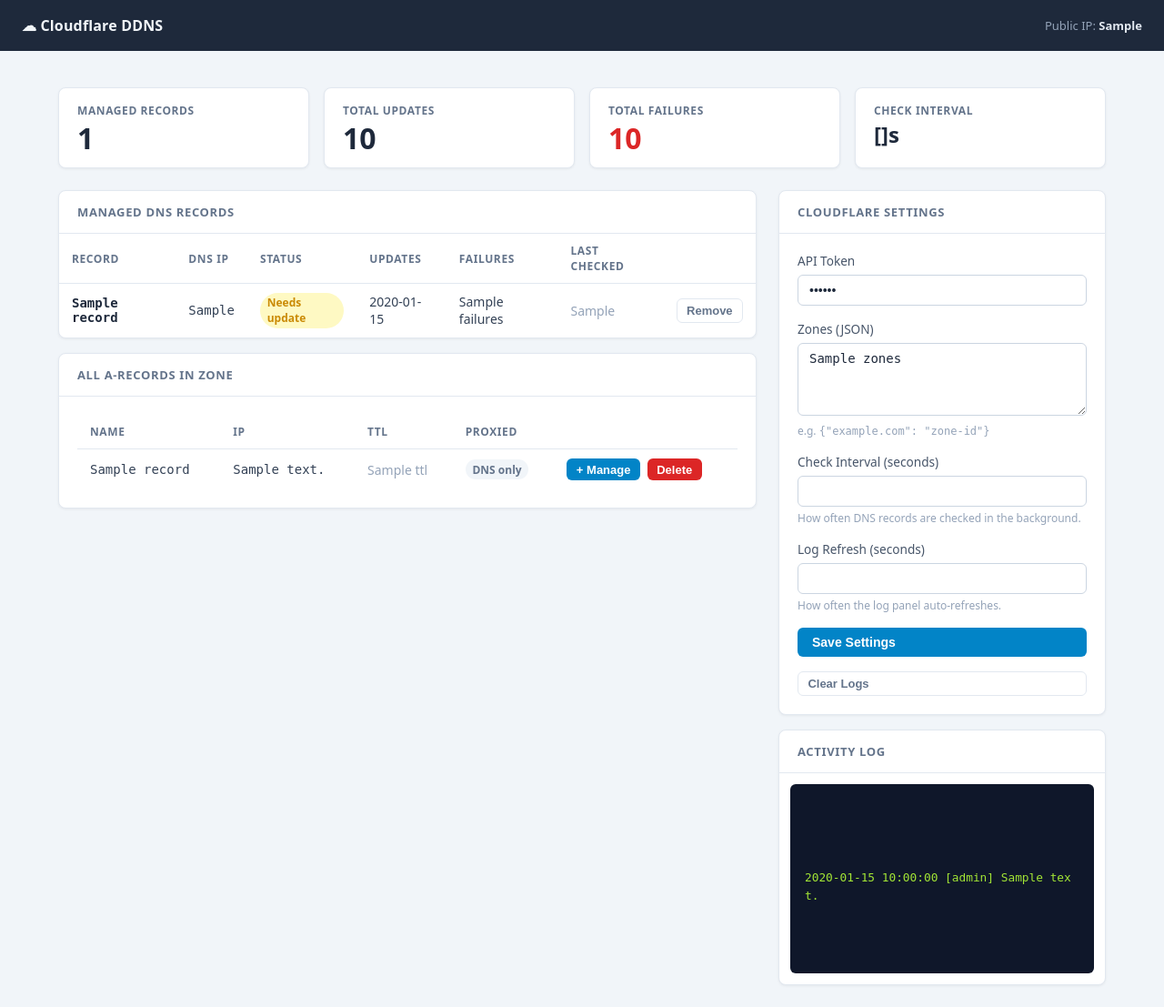
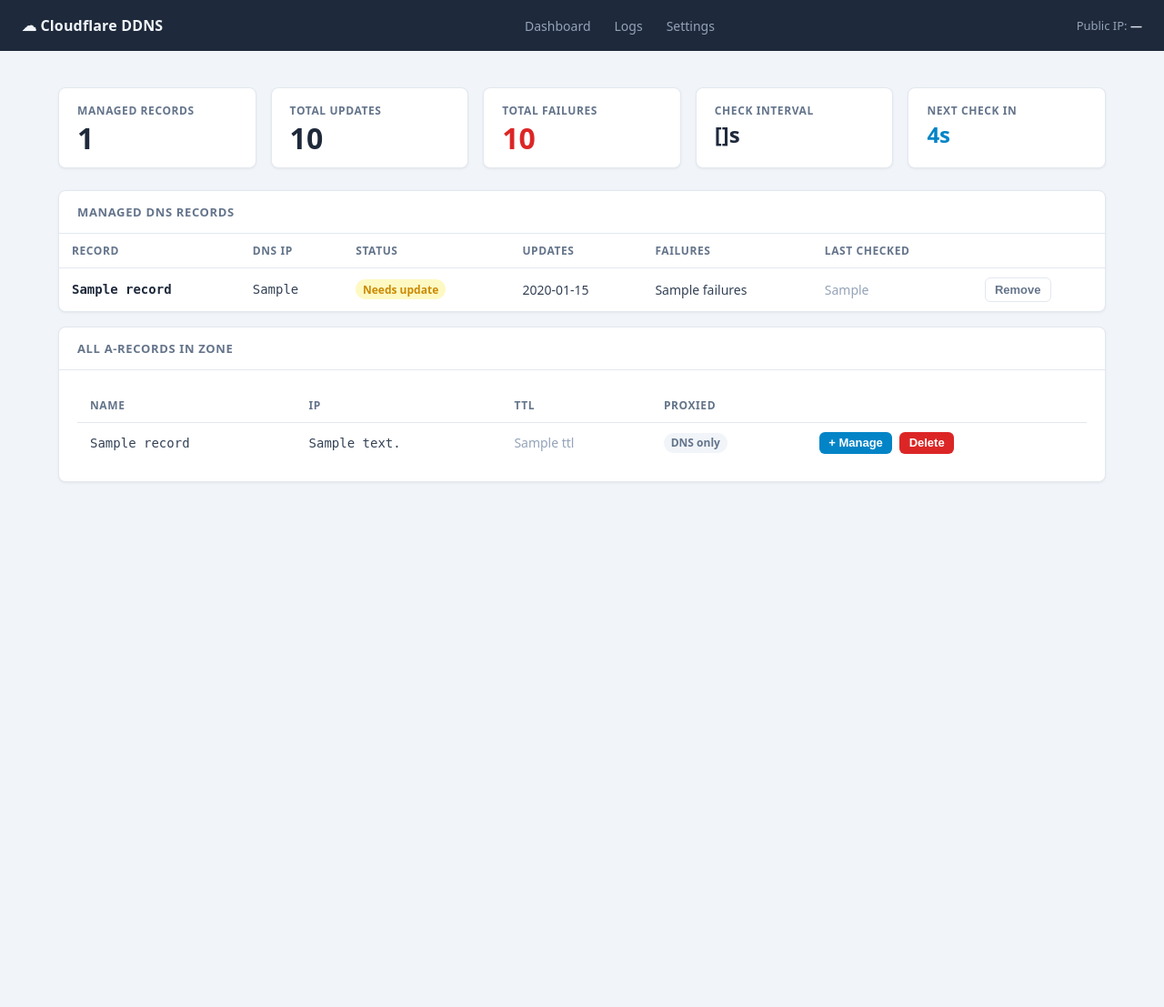
Before and after one commit to Beejeex/cloudflare-ddns-ui, a FastAPI app: template templates/dashboard.html in a window 1280 px wide. Shown: the whole page at 91% size. After the commit the page ends 530 px from the top, so only its background shows below. Run offline with FastAPI, Linux system fonts and the light colour scheme; the template is opened without the code that fills it: most values are stand-ins (such as "Sample title", 1, 10 or a date in 2020); parts of the project's set-up code (start-up, migrations or seed data) failed here and were passed over; some libraries are stand-ins or nearby versions.

Commit message:
feat(ui): nav links, logs page, settings page, countdown counter
- Navbar: Dashboard / Logs / Settings links with active-state highlight
- Navbar IP switches to HTMX self-poll (GET /api/current-ip) so all
  pages show the live public IP without a per-page fetch
- Dashboard: removes config+log right column; full-width layout;
  adds 'Next Check In' countdown stat card with JS second ticker
- /logs: dedicated full-page log viewer with clear-logs button and
  HTMX auto-poll (every N seconds, configurable)
- /settings: dedicated settings page with API token / zones / intervals
- GET /api/current-ip: plain-text endpoint for navbar HTMX poll

```diff
--- a/templates/base.html
+++ b/templates/base.html
@@ -50,6 +50,36 @@
 
     .navbar-ip strong {
       color: #e2e8f0; /* slate-200 */
+    }
+
+    /* -----------------------------------------------------------------------
+       Navbar navigation links
+    ----------------------------------------------------------------------- */
+    .navbar-nav {
+      display: flex;
+      align-items: center;
+      gap: 0.125rem;
+    }
+
+    .nav-link {
+      color: #94a3b8;
+      font-size: 0.875rem;
+      font-weight: 500;
+      padding: 0.375rem 0.75rem;
+      border-radius: 0.375rem;
+      text-decoration: none;
+      transition: background 0.15s, color 0.15s;
+    }
+
+    .nav-link:hover {
+      background: rgba(255,255,255,0.08);
+      color: #f1f5f9;
+      text-decoration: none;
+    }
+
+    .nav-link-active {
+      background: rgba(255,255,255,0.12);
+      color: #f1f5f9 !important;
     }
 
     /* -----------------------------------------------------------------------
@@ -347,8 +377,17 @@
     <div class="navbar-brand">
       &#9729; Cloudflare DDNS
     </div>
+    <nav class="navbar-nav">
+      <a href="/" class="nav-link {% if request.url.path == '/' %}nav-link-active{% endif %}">Dashboard</a>
+      <a href="/logs" class="nav-link {% if request.url.path == '/logs' %}nav-link-active{% endif %}">Logs</a>
+      <a href="/settings" class="nav-link {% if request.url.path == '/settings' %}nav-link-active{% endif %}">Settings</a>
+    </nav>
     <div class="navbar-ip">
-      Public IP: <strong id="current-ip">{% block nav_ip %}—{% endblock %}</strong>
+      Public IP:
+      <strong id="current-ip"
+              hx-get="/api/current-ip"
+              hx-trigger="load, every 30s"
+              hx-swap="innerHTML">—</strong>
     </div>
   </nav>
 
@@ -357,5 +396,6 @@
     {% block content %}{% endblock %}
   </div>
 
+  {% block scripts %}{% endblock %}
 </body>
 </html>
--- a/templates/dashboard.html
+++ b/templates/dashboard.html
@@ -1,7 +1,6 @@
 {% extends "base.html" %}
 
 {% block title %}DDNS Dashboard{% endblock %}
-{% block nav_ip %}{{ current_ip }}{% endblock %}
 
 {% block content %}
 
@@ -27,17 +26,15 @@
     <div class="stat-label">Check Interval</div>
     <div class="stat-value" style="font-size:1.5rem;">{{ interval }}s</div>
   </div>
+  <div class="stat-card">
+    <div class="stat-label">Next Check In</div>
+    <div class="stat-value" id="next-check-countdown" style="font-size:1.5rem; color:#0284c7;">&mdash;</div>
+  </div>
 </div>
 
 {# -------------------------------------------------------------------------
-   Main 2-column grid: left = records + add record, right = config + logs
+   Managed records table — full width
 ------------------------------------------------------------------------- #}
-<div class="page-grid">
-
-  {# --- Left column --- #}
-  <div>
-
-    {# Managed Records Table #}
 <div class="card mb-2">
   <div class="card-header">
     <span class="card-title">Managed DNS Records</span>
@@ -49,7 +46,9 @@
   </div>
 </div>
 
-    {# All Zone Records — add to managed #}
+{# -------------------------------------------------------------------------
+   All zone A-records — add to managed
+------------------------------------------------------------------------- #}
 <div class="card mb-2">
   <div class="card-header">
     <span class="card-title">All A-Records in Zone</span>
@@ -112,84 +111,20 @@
   </div>
 </div>
 
-  </div>{# end left column #}
+{% endblock %}
 
-  {# --- Right column --- #}
-  <div>
-
-    {# Configuration Card #}
-    <div class="card mb-2">
-      <div class="card-header">
-        <span class="card-title">Cloudflare Settings</span>
-      </div>
-      <div class="card-body">
-
-        <div id="config-status"></div>
-
-        <form hx-post="/update-config"
-              hx-target="#config-status"
-              hx-swap="innerHTML">
-
-          <div class="form-group">
-            <label for="api_token">API Token</label>
-            <input type="password" id="api_token" name="api_token"
-                   value="{{ api_token }}" required>
-          </div>
-
-          <div class="form-group">
-            <label for="zones">Zones (JSON)</label>
-            <textarea id="zones" name="zones" rows="3"
-                      required>{{ zones }}</textarea>
-            <small>e.g. <code>{"example.com": "zone-id"}</code></small>
-          </div>
-
-          <div class="form-group">
-            <label for="interval">Check Interval (seconds)</label>
-            <input type="number" id="interval" name="interval"
-                   value="{{ interval }}" min="30">
-            <small>How often DNS records are checked in the background.</small>
-          </div>
-
-          <div class="form-group">
-            <label for="refresh">Log Refresh (seconds)</label>
-            <input type="number" id="refresh" name="refresh"
-                   value="{{ refresh }}" min="5">
-            <small>How often the log panel auto-refreshes.</small>
-          </div>
-
-          <button type="submit" class="btn btn-primary w-full">Save Settings</button>
-        </form>
-
-        <div class="mt-2">
-          <form hx-post="/clear-logs"
-                hx-target="#log-content"
-                hx-swap="innerHTML"
-                hx-confirm="Clear all log entries? This cannot be undone.">
-            <button type="submit" class="btn btn-ghost w-full btn-sm">Clear Logs</button>
-          </form>
-        </div>
-      </div>
-    </div>
-
-    {# Logs Card #}
-    <div class="card">
-      <div class="card-header">
-        <span class="card-title">Activity Log</span>
-        <span class="htmx-indicator text-xs text-muted">refreshing…</span>
-      </div>
-      <div class="card-body" style="padding: 0.75rem;">
-        <div id="log-content"
-             hx-get="/api/logs/recent"
-             hx-trigger="load, every {{ refresh }}s"
-             hx-swap="innerHTML">
-          {# Seeded on initial render; HTMX takes over for polling #}
-          {% include "partials/log_panel.html" %}
-        </div>
-      </div>
-    </div>
-
-  </div>{# end right column #}
-
-</div>{# end page-grid #}
-
+{% block scripts %}
+<script>
+(function () {
+  const interval = {{ interval | int }};
+  let remaining = interval;
+  const el = document.getElementById('next-check-countdown');
+  function tick() {
+    el.textContent = remaining + 's';
+    remaining = remaining > 0 ? remaining - 1 : interval;
+  }
+  tick();
+  setInterval(tick, 1000);
+}());
+</script>
 {% endblock %}
```
Also changed, not shown: routes/api_routes.py (+21 -1 lines), routes/ui_routes.py (+63 -19 lines), templates/logs.html (added, +31 -0 lines), templates/settings.html (added, +51 -0 lines), config/ddns.db (added). Lines whose indentation alone changed are shown as unchanged.
